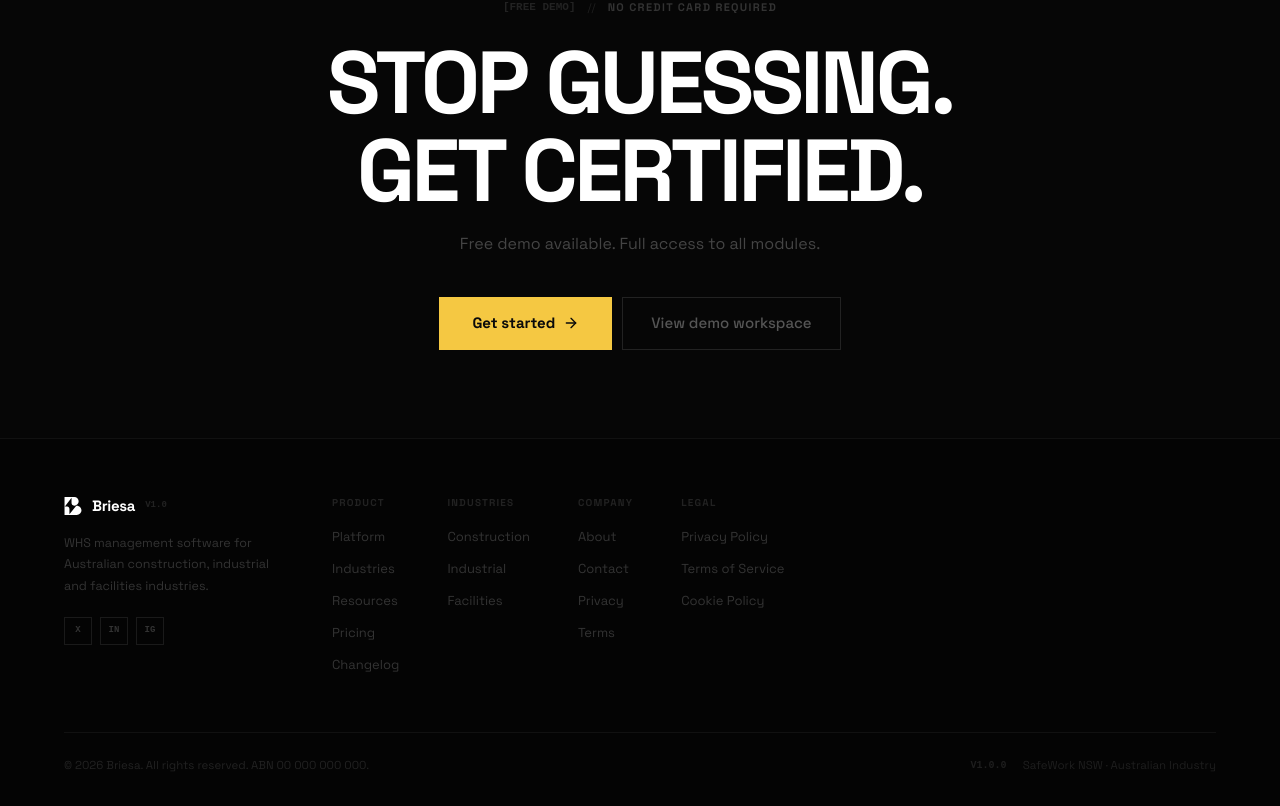
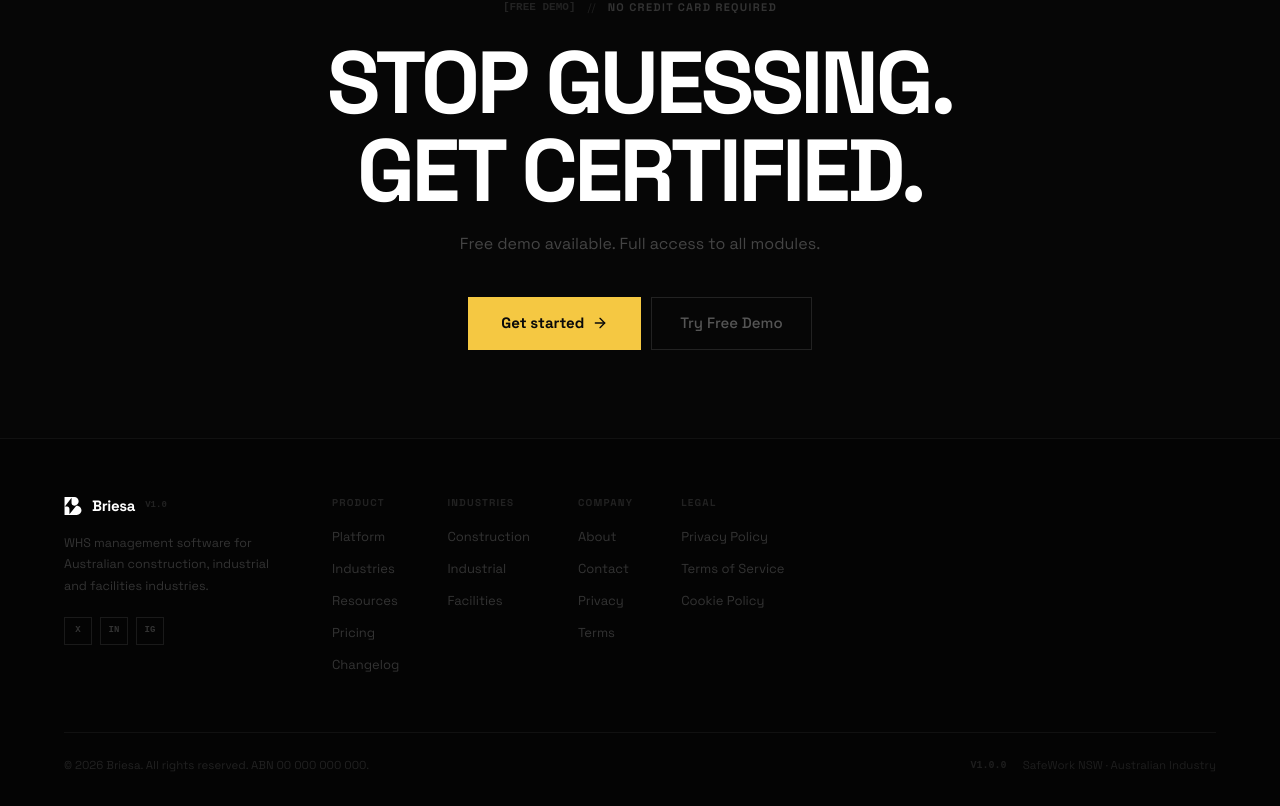
Before and after one commit to xUrbanShotsx/Finalproduct, a Next.js app: page / in a window 1280 px wide. Shown: the part 3930-4736 px from the top of the page. Built offline with nearby package versions, Linux system fonts and the light colour scheme.

Commit message:
Landing: 'View demo workspace' -> 'Try Free Demo'

```diff
--- a/src/app/page.tsx
+++ b/src/app/page.tsx
@@ -733,7 +733,7 @@ export default function LandingPage() {
               onMouseOver={e => (e.currentTarget as HTMLElement).style.borderColor = "#333"}
               onMouseOut={e => (e.currentTarget as HTMLElement).style.borderColor = "#222"}
             >
-              View demo workspace
+              Try Free Demo
             </Link>
           </div>
         </div>
```
